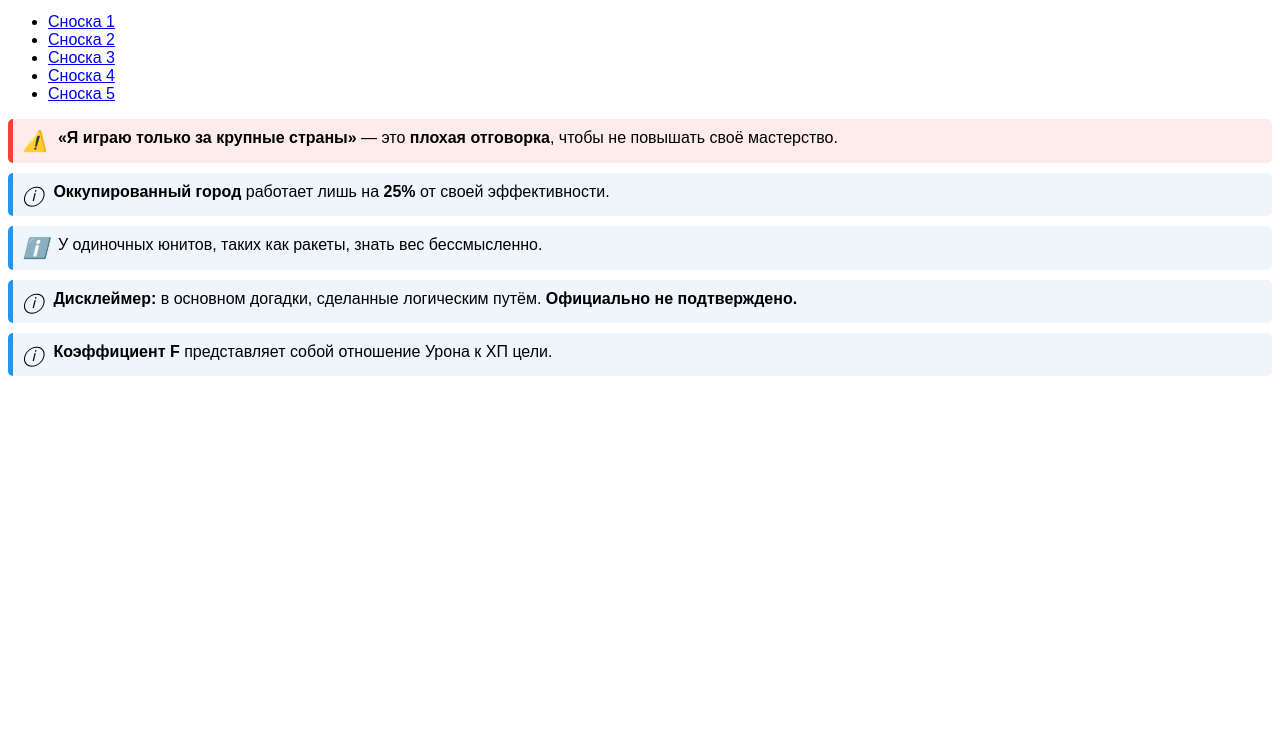
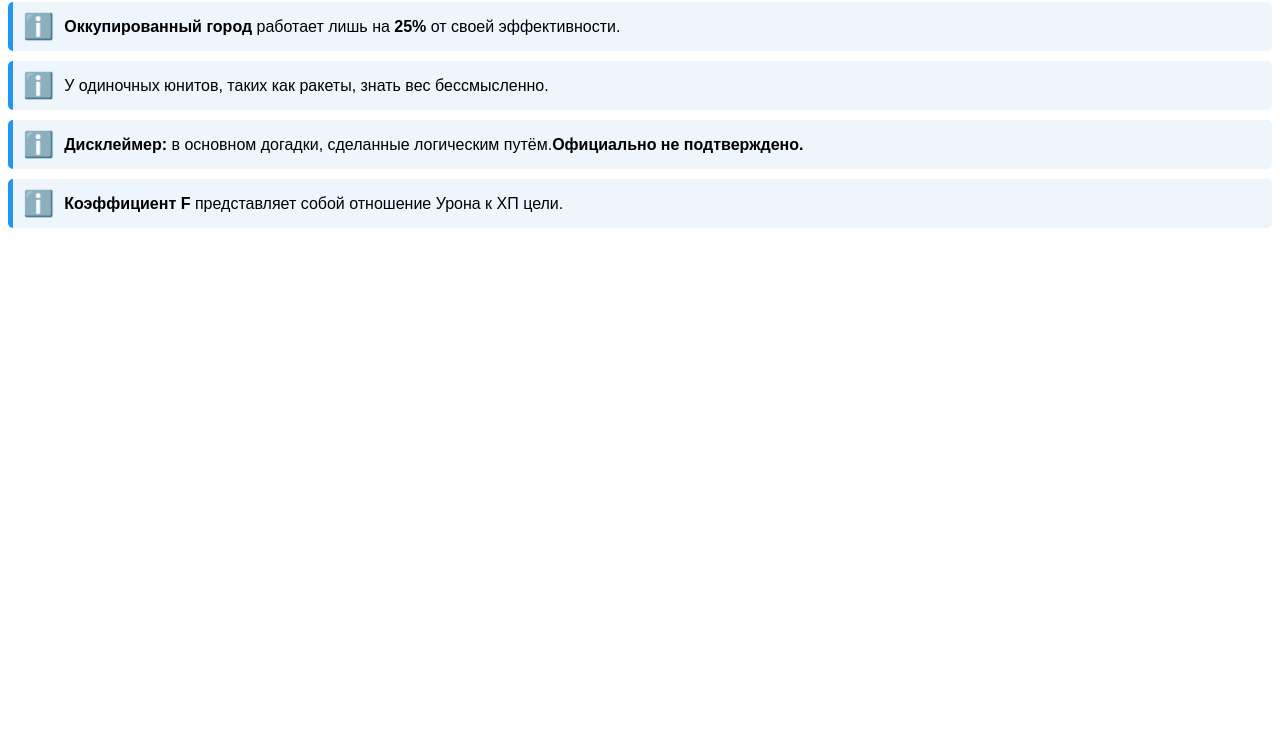
Before and after one commit to DenisBro227/ConWW3WikiSite_, a plain HTML site: page index.html in a window 1280 px wide. Shown: the part 67-800 px from the top of the page. Drawn offline with Linux system fonts and the light colour scheme.

Commit message:
Update index.html

```diff
--- a/index.html
+++ b/index.html
@@ -10,17 +10,23 @@
         }
         .note {
             display: flex;
-            align-items: flex-start;
+            align-items: center;
             padding: 10px;
             border-radius: 5px;
             margin: 10px 0;
         }
+        .note div {
+            display: inline-flex;
+            align-items: center;
+        }
         .note i {
-            font-size: 20px;
+            font-size: 25px;
             margin-right: 10px;
+            vertical-align: middle;
         }
         .note .content {
             max-width: 100%;
+            white-space: normal;
         }
         .note.warning {
             background-color: #fdecea;
@@ -30,52 +36,47 @@
             background-color: #eef6fb;
             border-left: 5px solid #2196f3;
         }
+        .s {
+            font-size: 25px;
+            color: #2196f3;
+            margin-right: 10px;
+        }
     </style>
 </head>
 <body>
-    <h1>Список сносок</h1>
-    <ul>
-        <li><a href="#note1">Сноска 1</a></li>
-        <li><a href="#note2">Сноска 2</a></li>
-        <li><a href="#note3">Сноска 3</a></li>
-        <li><a href="#note4">Сноска 4</a></li>
-        <li><a href="#note5">Сноска 5</a></li>
-    </ul>
-
     <div id="note1" class="note warning">
-        <i>⚠️</i>
+        <div class="s">⚠️</div>
         <div class="content">
-            <strong>«Я играю только за крупные страны»</strong> — это <strong>плохая отговорка</strong>, чтобы не повышать своё мастерство.
+            <strong>«Я играю только за крупные страны»</strong>&nbsp— это <strong>&nbspплохая отговорка</strong>, чтобы не повышать своё мастерство.
         </div>
     </div>
 
     <div id="note2" class="note info">
-        <i>ⓘ</i>
+        <div class="s">ℹ️</div>
         <div class="content">
-            <strong>Оккупированный город</strong> работает лишь на <strong>25%</strong> от своей эффективности.
+            <strong>Оккупированный город</strong>&nbspработает лишь на <strong>&nbsp25%</strong>&nbspот своей эффективности.
         </div>
     </div>
 
     <div id="note3" class="note info">
-        <i>ℹ️</i>
+        <div class="s">ℹ️</div>
         <div class="content">
             У одиночных юнитов, таких как ракеты, знать вес бессмысленно.
         </div>
     </div>
 
     <div id="note4" class="note info">
-        <i>ⓘ</i>
+        <div class="s">ℹ️</div>
         <div class="content">
-            <strong>Дисклеймер:</strong> в основном догадки, сделанные логическим путём. <strong>Официально не подтверждено.</strong>
+            <strong>Дисклеймер:</strong>&nbspв основном догадки, сделанные логическим путём. <strong>Официально не подтверждено.</strong>
         </div>
     </div>
 
     <div id="note5" class="note info">
-        <i>ⓘ</i>
+        <div class="s">ℹ️</div>
         <div class="content">
-            <strong>Коэффициент F</strong> представляет собой отношение Урона к ХП цели.
+            <strong>Коэффициент F</strong>&nbspпредставляет собой отношение Урона к ХП цели.
         </div>
     </div>
-
 </body>
 </html>
```
